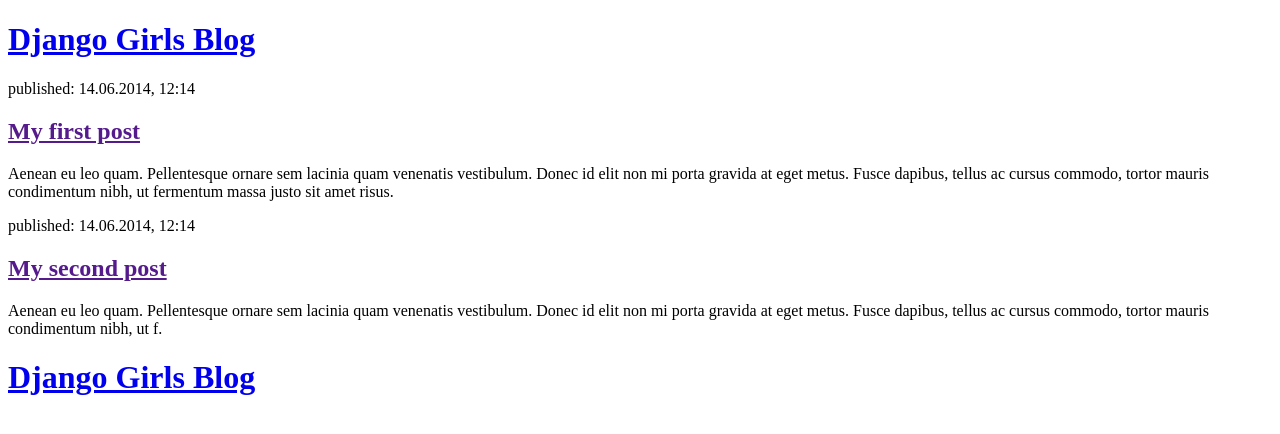
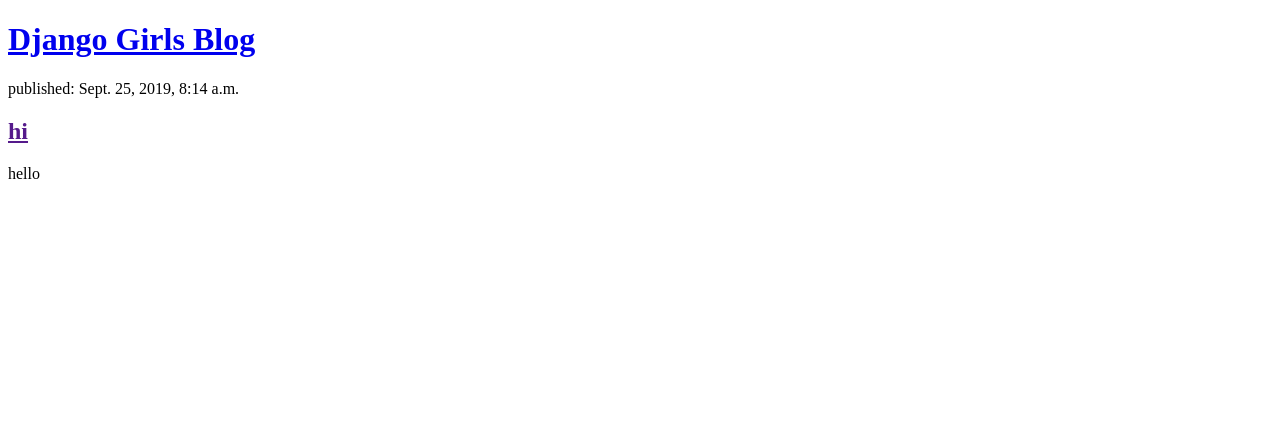
Before and after one commit to siddusmj/my-first-blog, a Django app: page / in a window 1280 px wide. Shown: the top 434 px of the page. Run offline with Django 3.2, Linux system fonts and the light colour scheme; data comes from the database, SQL or seed files in the repository; both versions use the stored data as it was after the commit.

Commit message:
Modified templates to display posts from database.

```diff
--- a/mysite/blog/templates/post_list.html
+++ b/mysite/blog/templates/post_list.html
@@ -7,22 +7,6 @@
     <title>Document</title>
 </head>
 <body>
-    <div>
-        <h1><a href="/">Django Girls Blog</a></h1>
-    </div>
-
-    <div>
-        <p>published: 14.06.2014, 12:14</p>
-        <h2><a href="">My first post</a></h2>
-        <p>Aenean eu leo quam. Pellentesque ornare sem lacinia quam venenatis vestibulum. Donec id elit non mi porta gravida at eget metus. Fusce dapibus, tellus ac cursus commodo, tortor mauris condimentum nibh, ut fermentum massa justo sit amet risus.</p>
-    </div>
-
-    <div>
-        <p>published: 14.06.2014, 12:14</p>
-        <h2><a href="">My second post</a></h2>
-        <p>Aenean eu leo quam. Pellentesque ornare sem lacinia quam venenatis vestibulum. Donec id elit non mi porta gravida at eget metus. Fusce dapibus, tellus ac cursus commodo, tortor mauris condimentum nibh, ut f.</p>
-    </div>
-
 
 
     <div>
--- a/mysite/blog/urls.py
+++ b/mysite/blog/urls.py
@@ -2,5 +2,5 @@ from django.urls import path
 from . import views
 
 urlpatterns = [
-    path('',views.post_list, name='post_list'),
+    path('', views.post_list, name='post_list'),
 ]
--- a/mysite/blog/views.py
+++ b/mysite/blog/views.py
@@ -6,4 +6,4 @@ from .models import Post
 
 def post_list(request):
     posts = Post.objects.filter(published_date__lte=timezone.now()).order_by('published_date')
-    return render(request, 'post_list.html',{})
+    return render(request, 'post_list.html', { 'posts' : posts })
```
Also changed, not shown: mysite/db.sqlite3.
